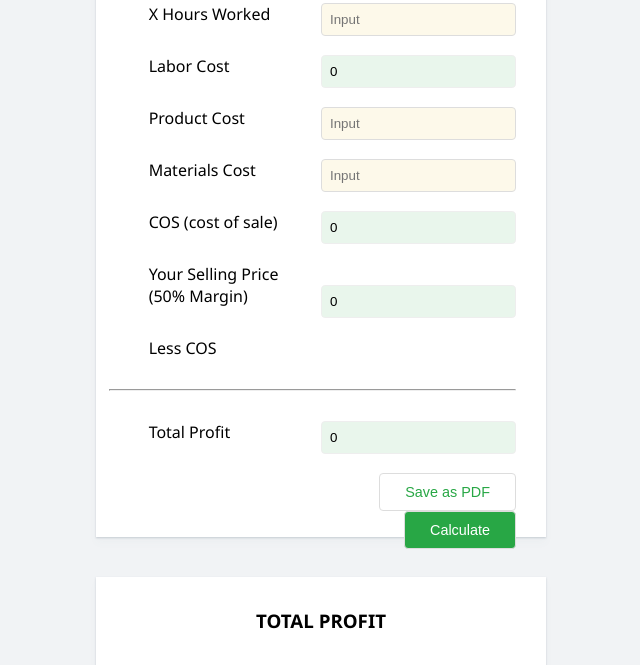
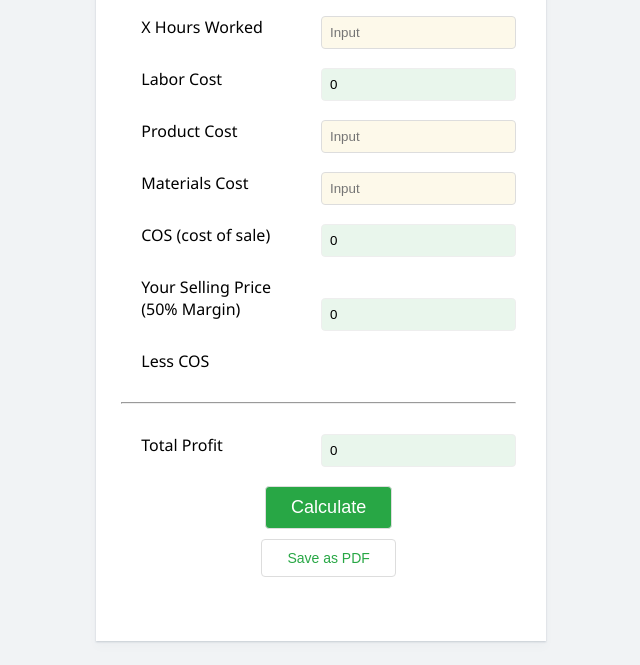
Before and after one commit to NicFindlay/Furniture-Pricing-Calculator, a plain HTML site: page index.html in a window 1280 px wide. Shown: the part 196-861 px from the top of the page, without its empty margins (319-959 px from the left). Drawn offline with nearby package versions, Linux system fonts and the light colour scheme.

Commit message:
Style Changes

```diff
--- a/index.html
+++ b/index.html
@@ -70,13 +70,13 @@
 
 
 	<div class="noprint input-control button">
+		<button id="calculate">Calculate</button>
+	</div><!-- /.input-control -->
+
+	<div class="noprint input-control button">
 		<button id="save" onclick="window.print()">Save as PDF</button>
 	</div><!-- .input-control -->
 
-
-	<div class="noprint input-control button">
-		<button id="calculate">Calculate</button>
-	</div><!-- /.input-control -->
 	<br><br>
 </div><!-- /.container -->
 
--- a/style.css
+++ b/style.css
@@ -31,11 +31,11 @@ body {
 	width: 450px;
 	height: auto;
 	margin: 40px auto;
-	padding: 1% 30px 20px 1%;
+	padding: 2% 30px 30px 2%;
 }
 
 .container:first-child > * {
-	padding-left: 40px;
+	padding-left: 20px;
 }
 
 h1 {
@@ -59,21 +59,23 @@ button, input[type="text"] {
 	background: rgba(252, 243, 213, 0.5);
 	margin-left: 20px;
 	min-width: 150px;
+
+}
+input[type="text"]{
 	float: right;
 }
 
 label{
-	margin-bottom: 20px;
-}
-
-input[type="radio"] {
-	position: relative;
-	top: 2px;
+	margin-bottom: 24px;
 }
 
 #save{
 	color: #28a745;
 	background-color: white;
+	text-align: center;
+	font-size: 14px;
+	margin-top: -20px !Important;
+	margin-bottom: -40px !Important;
 }
 
 button {
@@ -82,17 +84,21 @@ button {
 	font-size: 0.9rem;
 	min-width: auto;
 	padding: 10px 25px 10px 25px;
+	text-align: center;
+	margin: 0 auto !important;
+	display: block !important;
+	font-size: 18px;
+
 }
 
 .input-control {
 	margin-bottom: 30px;
 
 }
-
 .input-control.button, .input-control.controls {
 	margin-top: 25px;
-	margin-left: 80px;
 }
+
 
 .input-control.controls {
 	margin-left: 95px;
```
